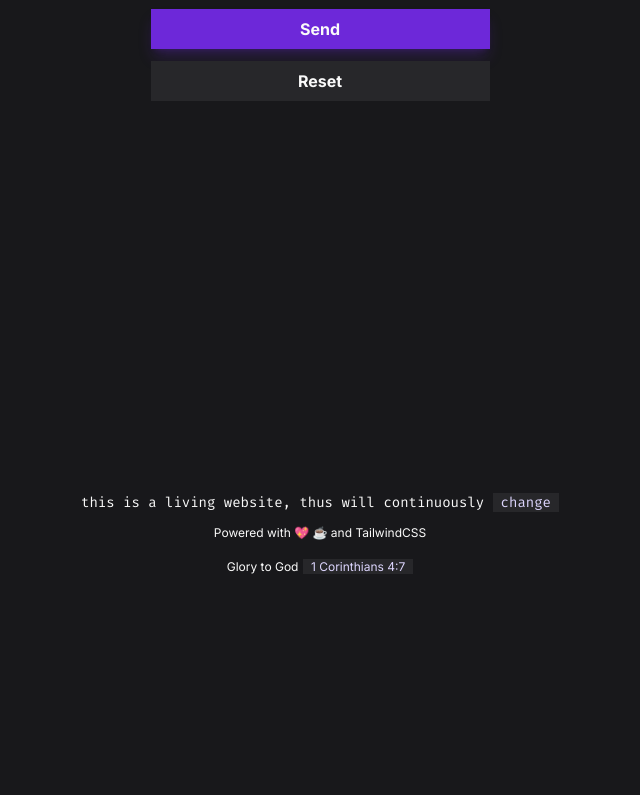
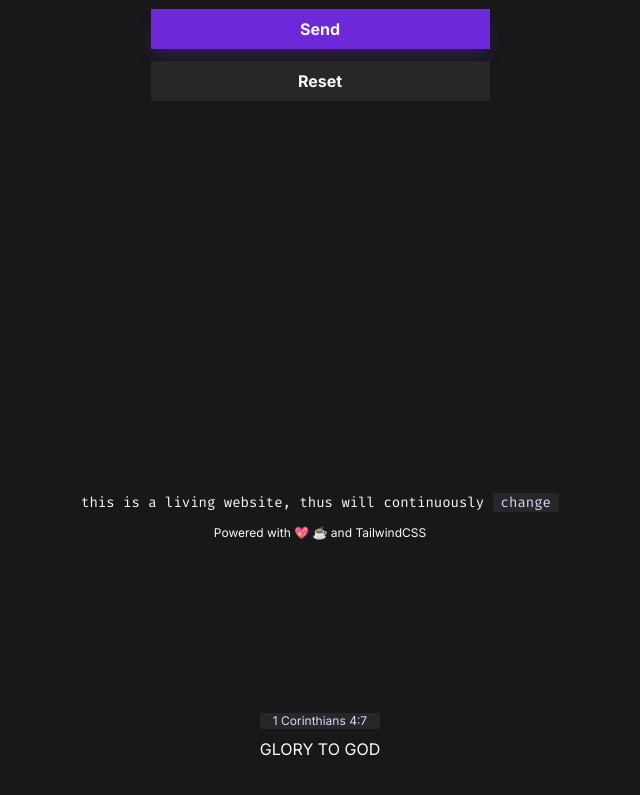
Before and after one commit to noice-noise/noice-noise.github.io, a website built with Vite: page index.html in a window 1280 px wide. Shown: the part 4571-5366 px from the top of the page, without its empty margins (320-960 px from the left). Before the commit the page ends 5228 px from the top, so only its background shows below. Built offline with nearby package versions, Linux system fonts and the light colour scheme.

Commit message:
feat: Glory to God

```diff
--- a/index.html
+++ b/index.html
@@ -847,11 +847,11 @@
         <span class="bg-foreground px-2 text-primary-muted">change</span></span
       >
       <span class="text-xs">Powered with 💖 ☕ and TailwindCSS</span>
-      <div class="mx-auto">
-        <span class="text-xs">Glory to God</span>
+      <div class="mx-auto mt-40 flex flex-col gap-2">
         <span class="bg-foreground px-2 text-xs text-primary-muted"
           >1 Corinthians 4:7</span
         >
+        <span class="text-md">GLORY TO GOD</span>
       </div>
     </footer>
   </body>
```
